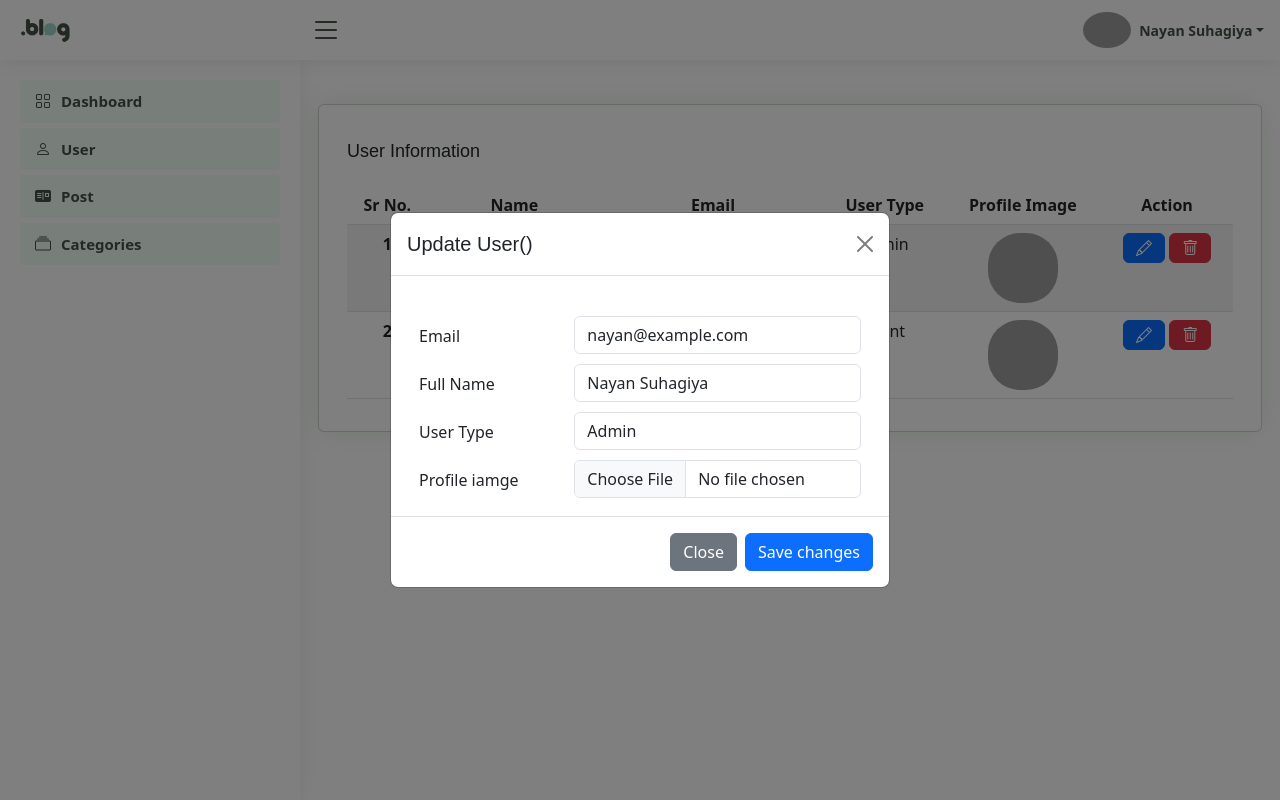
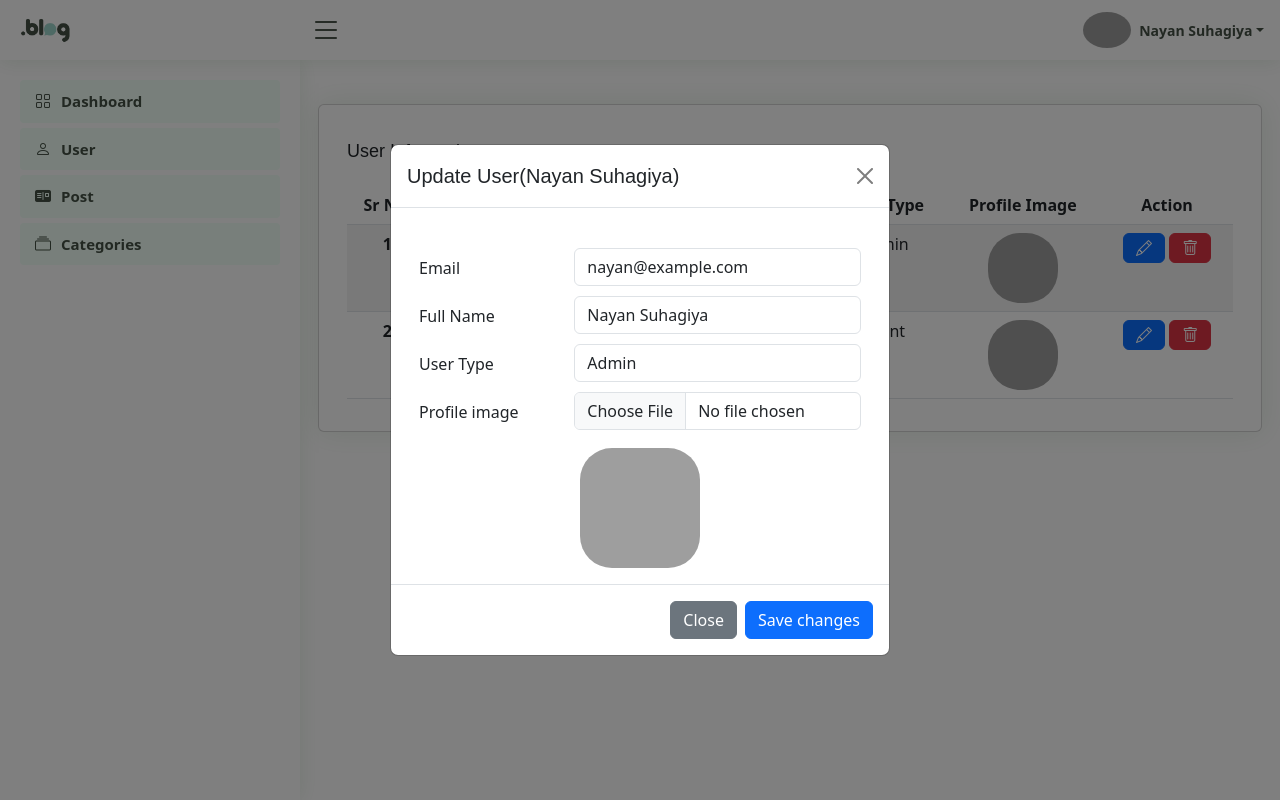
Before and after one commit to nayan-suhagiya/college-sem-5, a PHP site: page /admin/userInfo.php in a window 1280 px wide, after a click that opens the changed part. Run offline with PHP 8.4, Linux system fonts and the light colour scheme; a user stored in the database is signed in; data comes from the database, SQL or seed files in the repository; grey boxes are pictures that could not be loaded.

Commit message:
iamge upload changes and unlink image

```diff
--- a/admin/sidebar.php
+++ b/admin/sidebar.php
@@ -63,7 +63,7 @@ if ($row['user_type'] == "client") {
           <a class="nav-link nav-profile d-flex align-items-center pe-0" href="#" data-bs-toggle="dropdown">
             <img src="<?= ".".$image ?>" alt="Profile" class="rounded-circle">
             <span class="d-none d-md-block dropdown-toggle ps-2"><?= $name ?></span>
-          </a><!-- End Profile Iamge Icon -->
+          </a><!-- End Profile image Icon -->
 
           <ul class="dropdown-menu dropdown-menu-end dropdown-menu-arrow profile">
             <li class="dropdown-header">
--- a/admin/userInfo.php
+++ b/admin/userInfo.php
@@ -3,30 +3,29 @@ include_once "../connection.php";
 
 if (isset($_POST["submit"])) {
     if (isset($_POST["name"]) && isset($_POST["user_id"]) && isset($_POST["email"]) && isset($_POST["user_type"])) {
+
         $user_id = $_POST["user_id"];
         $name = $_POST["name"];
         $email = $_POST["email"];
         $user_type = $_POST["user_type"];
 
-        $filename = $_FILES["iamge"]["name"];
-        $tempname = $_FILES["iamge"]["tmp_name"];
-        $folder = "./upload/images/" . $filename;
+        $filename = $_FILES["image"]["name"];
+        $tempname = $_FILES["image"]["tmp_name"];
+        $folder = "./upload/images/" . time() . $filename;
         $allowed_image_extension = array(
             "png",
             "jpg",
             "jpeg"
         );
-        $file_extension = pathinfo($_FILES["iamge"]["name"], PATHINFO_EXTENSION);
-        $query = "select * from  where user_id = '$user_id' ";
+        $file_extension = pathinfo($_FILES["image"]["name"], PATHINFO_EXTENSION);
+        $query = "select * from  Users where user_id = '$user_id' ";
         $result = mysqli_query($conn, $query);
         $row = mysqli_fetch_assoc($result);
-        if ($row['iamge']) {
-            $filename = "." . $row['iamge'];
-            if (file_exists($filename)) {
-                $status  = unlink($filename) ? 'The file ' . $filename . ' has been deleted' : 'Error deleting ' . $filename;
+        if ($row['image']) {
+            $filenameRm = "." . $row['image'];
+            if (file_exists($filenameRm)) {
+                $status  = unlink($filenameRm) ? 'The file ' . $filenameRm . ' has been deleted' : 'Error deleting ' . $filenameRm;
                 echo $status;
-            } else {
-                echo 'The file ' . $filename . ' doesnot exist';
             }
         }
         if (!in_array($file_extension, $allowed_image_extension)) {
@@ -64,7 +63,16 @@ if (isset($_POST["submit"])) {
 }
 if (isset($_POST["delete"]) && isset($_POST["user_id"])) {
     $user_id = $_POST["user_id"];
-    echo ("delete from Users  where user_id = '$user_id'");
+    $query = "select * from  Users where user_id = '$user_id' ";
+    $result = mysqli_query($conn, $query);
+    $row = mysqli_fetch_assoc($result);
+    if ($row['image']) {
+        $filenameRm = "." . $row['image'];
+        if (file_exists($filenameRm)) {
+            $status  = unlink($filenameRm) ? 'The file ' . $filenameRm . ' has been deleted' : 'Error deleting ' . $filenameRm;
+            // echo $status;
+        }
+    }
     $query = "delete from Users  where user_id = '$user_id'";
     $runquery = mysqli_query($conn, $query);
     if ($runquery) {
@@ -127,7 +135,7 @@ include_once "./sidebar.php";
                                     <div class='modal-dialog modal-dialog-centered'>
                                         <div class='modal-content'>
                                             <div class='modal-header'>
-                                                <h5 class='modal-title'>Update User()</h5>
+                                                <h5 class='modal-title'>Update User(<?= $row["name"] ?>)</h5>
                                                 <button type='button' class='btn-close' data-bs-dismiss='modal' aria-label='Close'></button>
                                             </div>
                                             <form method="post" id='edit-form' enctype="multipart/form-data">
@@ -156,11 +164,22 @@ include_once "./sidebar.php";
                                                         </div>
                                                     </div>
                                                     <div class='form-group row m-0 mt-2'>
-                                                        <label class="col-4 my-2" for='iamge'>Profile iamge</label>
+                                                        <label class="col-4 my-2" for='image'>Profile image</label>
                                                         <div class="col-8">
-
-                                                            <input type="file" id="iamge" class="form-control" required name="iamge">
+                                                            <input type="file" accept="image/*" onchange="loadFile(event)" id="image" class="form-control" required name="image">
                                                         </div>
+                                                    </div>
+                                                    <div class="text-center mt-3 ">
+                                                        <img class="rounded-5" id="output<?= $row["user_id"] ?>" height="120px" width="120px" src="<?= "." . $row["image"] ?>" alt="">
+                                                        <script>
+                                                            var loadFile = function(event) {
+                                                                var output = document.getElementById('output<?= $row["user_id"] ?>');
+                                                                output.src = URL.createObjectURL(event.target.files[0]);
+                                                                output.onload = function() {
+                                                                    URL.revokeObjectURL(output.src) // free memory
+                                                                }
+                                                            };
+                                                        </script>
                                                     </div>
                                                 </div>
                                                 <div class='modal-footer'>
--- a/navbar_dash.php
+++ b/navbar_dash.php
@@ -61,7 +61,7 @@ $image = $row["image"];
             <a class="nav-link nav-profile d-flex align-items-center pe-0" href="#" data-bs-toggle="dropdown">
               <img src="<?= $image ?>" alt="Profile" class="rounded-circle" height="30">
               <span class="d-none d-md-block dropdown-toggle ps-2"><?= $name ?></span>
-            </a><!-- End Profile Iamge Icon -->
+            </a><!-- End Profile image Icon -->
 
             <ul class="dropdown-menu dropdown-menu-end dropdown-menu-arrow profile">
               <li class="dropdown-header">
```
Also changed, not shown: admin/category.php (+18 -10 lines), 1 other file.
